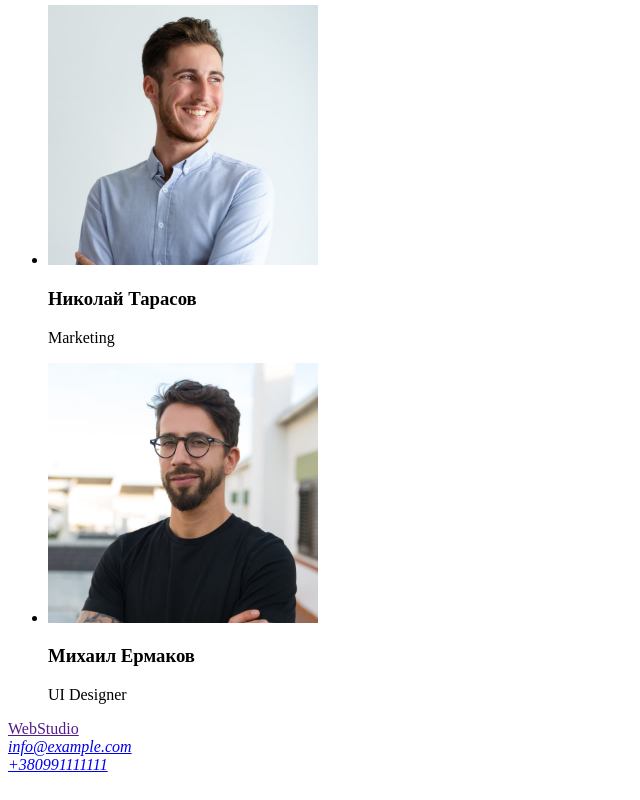
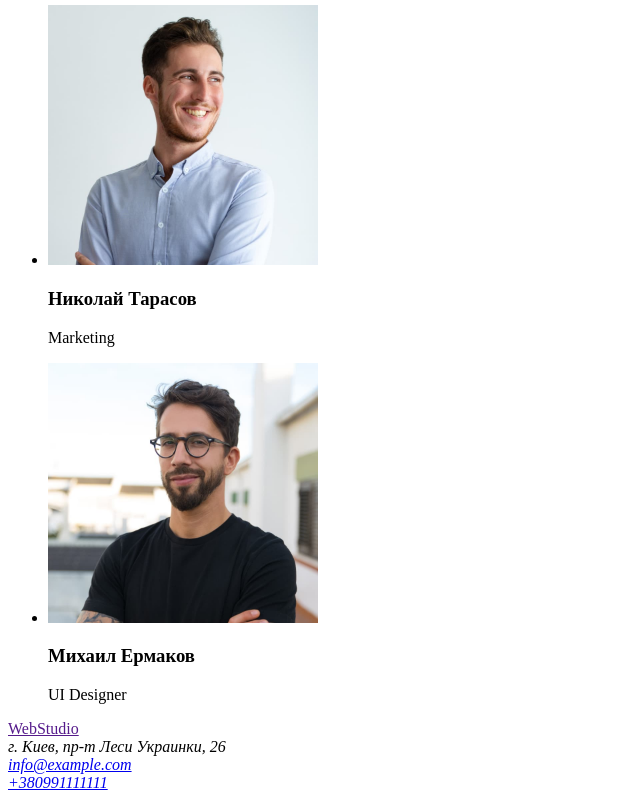
Before and after one commit to Raisiya/goit-markup-hw-01, a plain HTML site: page index.html in a window 1280 px wide. Shown: the part 2368-3168 px from the top of the page, without its empty margins (0-640 px from the left). Drawn offline with Linux system fonts and the light colour scheme.

Commit message:
Добавление адреса

```diff
--- a/index.html
+++ b/index.html
@@ -89,10 +89,11 @@
 
      <footer>
          <a href="">WebStudio</a>
-        <address>
-             <a href="mailto:info@devstudio.com">info@example.com</a><br/>
-             <a href="tel:+380991111111">+380991111111</a><br/>
-        </address>
+            <address>
+                 г. Киев, пр-т Леси Украинки, 26<br/>
+                <a href="mailto:info@devstudio.com">info@example.com</a><br/>
+                <a href="tel:+380991111111">+380991111111</a><br/>
+            </address>
      </footer>
 </body>
 </html>
```
